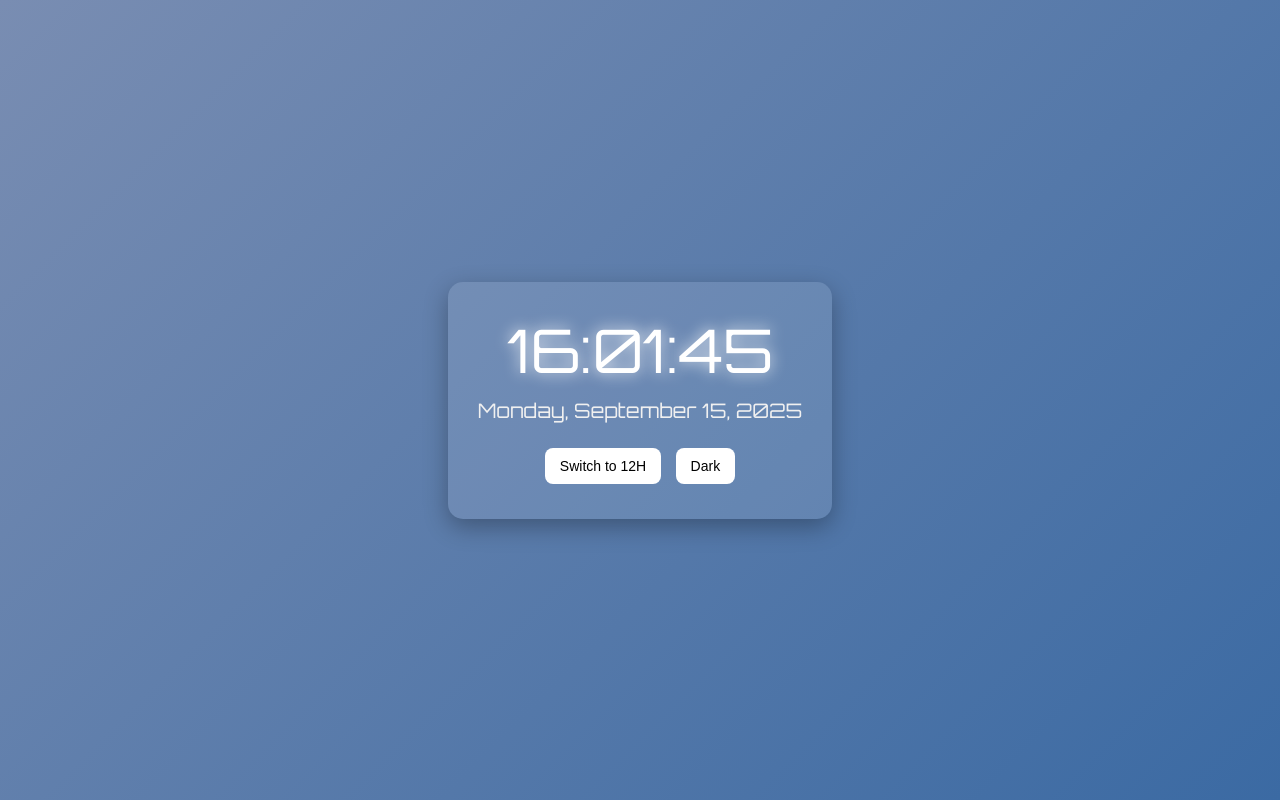
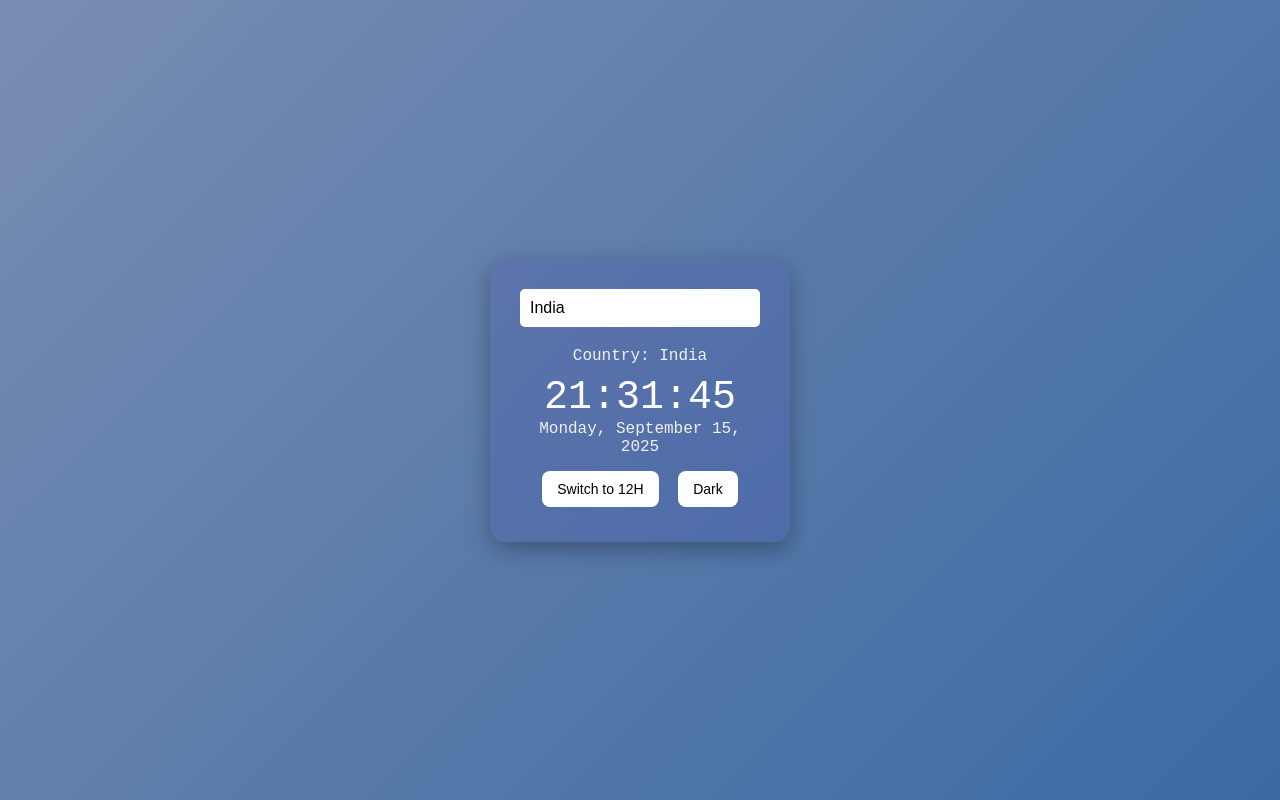
Before and after one commit to sivasankariarunagiri/digital-clock, a plain HTML site: page index.html in a window 1280 px wide. Drawn offline with Linux system fonts and the light colour scheme.

Commit message:
Updated files

```diff
--- a/index.html
+++ b/index.html
@@ -3,15 +3,19 @@
 <head>
   <meta charset="UTF-8">
   <meta name="viewport" content="width=device-width, initial-scale=1.0">
-  <title>Smart Digital Clock</title>
+  <title>World Clock</title>
   <link rel="stylesheet" href="style.css">
-  <link href="https://fonts.googleapis.com/css2?family=Orbitron:wght@400..900&display=swap" rel="stylesheet">
 </head>
 <body>
   <div class="container">
     <div class="clock-box">
-      <div id="time"></div>
-      <div id="date"></div>
+      <input type="text" id="countryInput" placeholder="Type country name...">
+      <ul id="suggestions"></ul>
+
+      <div id="countryName">Country: --</div>
+      <div id="time">--:--:--</div>
+      <div id="date">--</div>
+
       <div class="controls">
         <button id="toggleFormat">Switch to 12H</button>
         <button id="toggleTheme">Dark</button>
--- a/script.js
+++ b/script.js
@@ -1,43 +1,116 @@
 let is24Hour = true;
+let timer;
 
-function updateClock() {
-  const now = new Date();
+const countries = [
+  {name: "Afghanistan", timezone: "Asia/Kabul"},
+  {name: "Albania", timezone: "Europe/Tirane"},
+  {name: "Algeria", timezone: "Africa/Algiers"},
+  {name: "Andorra", timezone: "Europe/Andorra"},
+  {name: "Angola", timezone: "Africa/Luanda"},
+  {name: "Argentina", timezone: "America/Argentina/Buenos_Aires"},
+  {name: "Australia", timezone: "Australia/Sydney"},
+  {name: "Austria", timezone: "Europe/Vienna"},
+  {name: "Azerbaijan", timezone: "Asia/Baku"},
+  {name: "Bahamas", timezone: "America/Nassau"},
+  {name: "Bahrain", timezone: "Asia/Bahrain"},
+  {name: "Bangladesh", timezone: "Asia/Dhaka"},
+  {name: "Barbados", timezone: "America/Barbados"},
+  {name: "Belarus", timezone: "Europe/Minsk"},
+  {name: "Belgium", timezone: "Europe/Brussels"},
+  {name: "Belize", timezone: "America/Belize"},
+  {name: "Benin", timezone: "Africa/Porto-Novo"},
+  {name: "Bhutan", timezone: "Asia/Thimphu"},
+  {name: "Bolivia", timezone: "America/La_Paz"},
+  {name: "Bosnia and Herzegovina", timezone: "Europe/Sarajevo"},
+  {name: "Botswana", timezone: "Africa/Gaborone"},
+  {name: "Brazil", timezone: "America/Sao_Paulo"},
+  {name: "Brunei", timezone: "Asia/Brunei"},
+  {name: "Bulgaria", timezone: "Europe/Sofia"},
+  {name: "Burkina Faso", timezone: "Africa/Ouagadougou"},
+  {name: "Cambodia", timezone: "Asia/Phnom_Penh"},
+  {name: "Cameroon", timezone: "Africa/Douala"},
+  {name: "Canada", timezone: "America/Toronto"},
+  {name: "China", timezone: "Asia/Shanghai"},
+  {name: "Denmark", timezone: "Europe/Copenhagen"},
+  {name: "Egypt", timezone: "Africa/Cairo"},
+  {name: "France", timezone: "Europe/Paris"},
+  {name: "Germany", timezone: "Europe/Berlin"},
+  {name: "India", timezone: "Asia/Kolkata"},
+  {name: "Italy", timezone: "Europe/Rome"},
+  {name: "Japan", timezone: "Asia/Tokyo"},
+  {name: "Mexico", timezone: "America/Mexico_City"},
+  {name: "Netherlands", timezone: "Europe/Amsterdam"},
+  {name: "Norway", timezone: "Europe/Oslo"},
+  {name: "Pakistan", timezone: "Asia/Karachi"},
+  {name: "Russia", timezone: "Europe/Moscow"},
+  {name: "South Africa", timezone: "Africa/Johannesburg"},
+  {name: "Spain", timezone: "Europe/Madrid"},
+  {name: "Sweden", timezone: "Europe/Stockholm"},
+  {name: "Switzerland", timezone: "Europe/Zurich"},
+  {name: "United Kingdom", timezone: "Europe/London"},
+  {name: "United States", timezone: "America/New_York"}
 
-  let hours = now.getHours();
-  let minutes = now.getMinutes();
-  let seconds = now.getSeconds();
+];
 
-  let ampm = "";
-  if (!is24Hour) {
-    ampm = hours >= 12 ? " PM" : " AM";
-    hours = hours % 12 || 12;
+const input = document.getElementById('countryInput');
+const suggestions = document.getElementById('suggestions');
+const countryNameEl = document.getElementById('countryName');
+const timeEl = document.getElementById('time');
+const dateEl = document.getElementById('date');
+
+input.addEventListener('input', () => {
+  const query = input.value.toLowerCase();
+  suggestions.innerHTML = '';
+  if(query.length === 0) return;
+
+  const matches = countries.filter(c => c.name.toLowerCase().includes(query)).slice(0,5);
+  matches.forEach(c => {
+    const li = document.createElement('li');
+    li.textContent = c.name;
+    li.addEventListener('click', () => selectCountry(c));
+    suggestions.appendChild(li);
+  });
+});
+
+input.addEventListener('keypress', (e) => {
+  if(e.key === 'Enter') {
+    const country = countries.find(c => c.name.toLowerCase() === input.value.toLowerCase());
+    if(country) selectCountry(country);
   }
+});
 
-  const timeStr = `${padZero(hours)}:${padZero(minutes)}:${padZero(seconds)}${ampm}`;
-  document.getElementById("time").innerText = timeStr;
-
-  const options = { weekday: "long", year: "numeric", month: "long", day: "numeric" };
-  const dateStr = now.toLocaleDateString("en-US", options);
-  document.getElementById("date").innerText = dateStr;
+function selectCountry(c) {
+  input.value = c.name;
+  suggestions.innerHTML = '';
+  countryNameEl.textContent = 'Country: ' + c.name;
+  startClock(c.timezone);
 }
 
-function padZero(num) {
-  return num < 10 ? "0" + num : num;
+function startClock(timezone) {
+  clearInterval(timer);
+  function update() {
+    const now = new Date();
+    const optionsTime = {hour:'numeric', minute:'numeric', second:'numeric', hour12: !is24Hour, timeZone: timezone};
+    const optionsDate = {weekday:'long', year:'numeric', month:'long', day:'numeric', timeZone: timezone};
+    timeEl.textContent = new Intl.DateTimeFormat([], optionsTime).format(now);
+    dateEl.textContent = new Intl.DateTimeFormat([], optionsDate).format(now);
+  }
+  update();
+  timer = setInterval(update, 1000);
 }
 
-setInterval(updateClock, 1000);
-updateClock();
-
-// Toggle 12H / 24H
-document.getElementById("toggleFormat").addEventListener("click", () => {
+document.getElementById('toggleFormat').addEventListener('click', () => {
   is24Hour = !is24Hour;
-  document.getElementById("toggleFormat").innerText = is24Hour ? "Switch to 12H" : "Switch to 24H";
-  updateClock();
+  const timezone = countries.find(c => c.name === input.value)?.timezone || 'Asia/Kolkata';
+  startClock(timezone);
 });
 
-// Toggle Theme
-document.getElementById("toggleTheme").addEventListener("click", () => {
-  document.body.classList.toggle("dark");
-  const btn = document.getElementById("toggleTheme");
-  btn.innerText = document.body.classList.contains("dark") ? "Light" : "Dark";
+document.getElementById('toggleTheme').addEventListener('click', () => {
+  document.body.classList.toggle('dark');
+  document.getElementById('toggleTheme').innerText = document.body.classList.contains('dark') ? 'Light' : 'Dark';
 });
+
+const defaultCountry = countries.find(c => c.name === "India");
+input.value = defaultCountry.name;
+countryNameEl.textContent = 'Country: ' + defaultCountry.name;
+startClock(defaultCountry.timezone);
--- a/style.css
+++ b/style.css
@@ -18,25 +18,55 @@ body {
 }
 
 .clock-box {
-  background: rgba(255, 255, 255, 0.1);
+  background: #2d0a9f1a;
   padding: 30px;
   border-radius: 15px;
   text-align: center;
   box-shadow: 0 8px 25px rgba(0, 0, 0, 0.3);
+  width: 300px;
   transition: background 0.5s ease, box-shadow 0.5s ease;
 }
 
-#time {
-  font-size: 60px;
-  color: white;
-  text-shadow: 0 0 15px rgba(255, 255, 255, 0.9);
-  margin-bottom: 10px;
+input {
+  width: 100%;
+  padding: 10px;
+  font-size: 16px;
+  margin-bottom: 5px;
+  border-radius: 5px;
+  border: none;
 }
 
-#date {
-  font-size: 20px;
+ul#suggestions {
+  list-style: none;
+  text-align: left;
+  background: white;
+  color: black;
+  max-height: 120px;
+  overflow-y: auto;
+  border-radius: 5px;
+  margin-bottom: 15px;
+  padding: 0;
+}
+
+ul#suggestions li {
+  padding: 5px 10px;
+  cursor: pointer;
+}
+
+ul#suggestions li:hover {
+  background: #1042b4;
+  color: white;
+}
+
+#time {
+  font-size: 40px;
+  margin-top: 10px;
+  color: white;
+}
+
+#date, #countryName {
   color: #f0f0f0;
-  margin-bottom: 20px;
+  margin-bottom: 10px;
 }
 
 .controls button {
@@ -66,11 +96,6 @@ body.dark .clock-box {
   box-shadow: 0 8px 20px rgba(255, 255, 255, 0.1);
 }
 
-body.dark #time {
+body.dark #time, body.dark #date, body.dark #countryName {
   color: #00ffcc;
-  text-shadow: 0 0 10px #00ffcc;
 }
-
-body.dark #date {
-  color: #ddd;
-}
```
